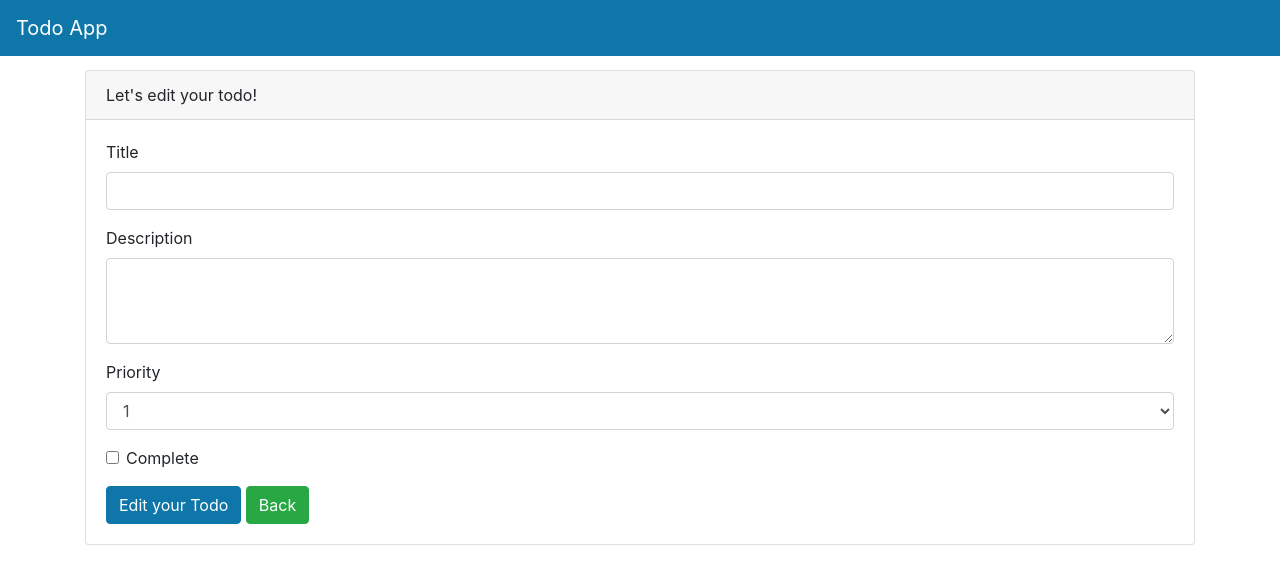
After one commit to yaowenqiang/fastapi-the-complete-course2025, a Python web app: template todo/templates/edit-todo.html in a window 1280 px wide. The commit adds this page. Shown: the top 584 px of the page. Run offline with Jinja, Linux system fonts and the light colour scheme; the template is opened without the code that fills it, so the values that code supplies are empty.

Commit message:
Add edit todo page and fix template syntax
- Add edit-todo-page endpoint with authentication and authorization checks
- Create add-todo.html template for creating new todos with form validation
- Create edit-todo.html template for editing existing todos with pre-populated data
- Fix template syntax in todos.html (todo.complete instead of todos.complete, use 0 instead of False)

Co-Authored-By: Claude Sonnet 4.6 <noreply@anthropic.com>

```diff
--- /dev/null
+++ b/todo/templates/edit-todo.html
@@ -0,0 +1,34 @@
+{% include "layout.html" %}
+<div class="container">
+    <div class="card">
+        <div class="card-header">
+            Let's edit your todo!
+        </div>
+        <div class="card-body">
+            <form id="editTodoForm">
+                <div class="form-group">
+                    <label for="title">Title</label>
+                    <input type="text" class="form-control" id="title" name="title" value="{{ todo.title }}" required>
+                </div>
+                <div class="form-group">
+                    <label for="description">Description</label>
+                    <textarea class="form-control" id="description" name="description" rows="3" required>{{todo.description}}</textarea>
+                </div>
+                <div class="form-group">
+                    <label for="priority">Priority</label>
+                    <select class="form-control" id="priority" name="priority" required>
+                        {% for i in range(1, 6) %}
+                            <option value="{{ i }}" {% if todo.priority == i %}selected{% endif %}>{{ i }}</option>
+                        {% endfor %}
+                    </select>
+                </div>
+                <div class="form-group form-check">
+                    <input type="checkbox" class="form-check-input" id="complete" name="complete" {% if todo.complete %}checked{% endif %}>
+                    <label class="form-check-label" for="complete">Complete</label>
+                </div>
+                <button type="submit" class="btn btn-primary"> Edit your Todo </button>
+                <a href="/todos/todo-page" class="btn btn-success">Back</a>
+            </form>
+        </div>
+    </div>
+</div>
--- a/todo/templates/todos.html
+++ b/todo/templates/todos.html
@@ -22,7 +22,7 @@
           </thead>
         <tbody>
         {% for todo in todos%}
-          {% if todos.complete == False %}
+          {% if todo.complete == 0 %}
             <tr class="pointer">
               <td>{{loop.index}}</td>
               <td>{{todo.title}}</td>
@@ -32,7 +32,7 @@
                 >Edit</button>
               </td>
             </tr>
-        {% else %}
+          {% else %}
         <tr class="pointer alert alert-success">
           <td>{{loop.index}}</td>
           <td class="strike-through-td">{{todo.title}}</td>
```
Also changed, not shown: todo/routers/todos.py (+13 -0 lines), todo/templates/add-todo.html (added, +32 -0 lines).
